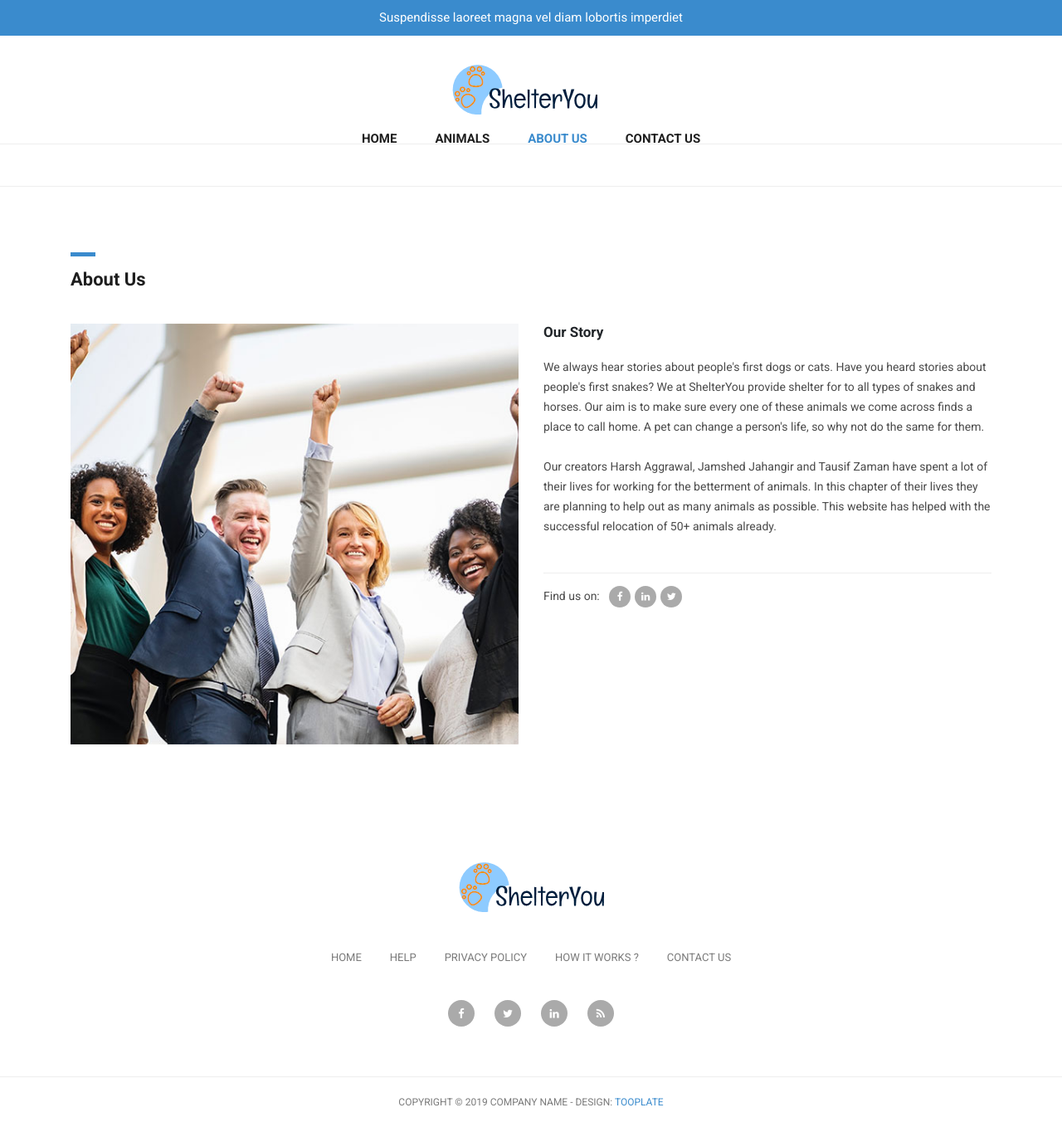
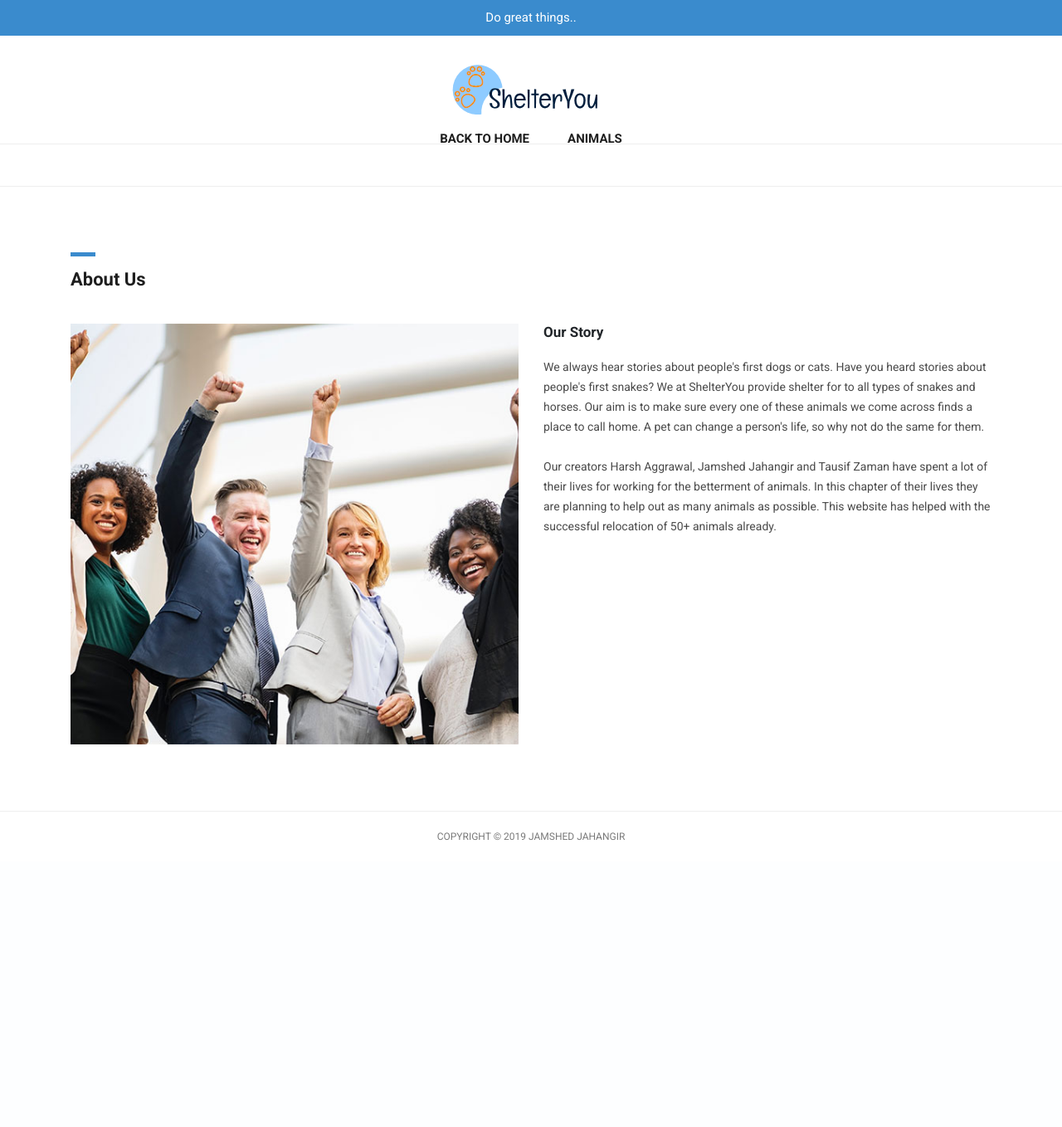
Before and after one commit to jamshed7/ShelterYou, a PHP site: page /about.html in a window 1280 px wide. Shown: the whole page at 83% size. After the commit the page ends 1013 px from the top, so only its background shows below. Run offline with PHP 8.4, Linux system fonts and the light colour scheme.

Commit message:
Made major changes

```diff
--- a/about.html
+++ b/about.html
@@ -9,7 +9,7 @@
     <meta name="author" content="">
     <link href="https://fonts.googleapis.com/css?family=Roboto:100,300,400,500,700" rel="stylesheet">
 
-    <title>Pixie Template - About Page</title>
+    <title>ShelterYou - About The Creators</title>
 
     <!-- Bootstrap core CSS -->
     <link href="vendor/bootstrap/css/bootstrap.min.css" rel="stylesheet">
@@ -20,10 +20,7 @@
     <link rel="stylesheet" href="assets/css/tooplate-main.css">
     <link rel="stylesheet" href="assets/css/owl.css">
     <link rel="stylesheet" href="assets/css/flex-slider.css">
-<!--
-Tooplate 2114 Pixie
-https://www.tooplate.com/view/2114-pixie
--->
+
   </head>
 
   <body>
@@ -33,7 +30,7 @@ https://www.tooplate.com/view/2114-pixie
       <div class="container">
         <div class="row">
           <div class="col-md-12">
-            <span>Suspendisse laoreet magna vel diam lobortis imperdiet</span>
+            <span>Do great things..</span>
           </div>
         </div>
       </div>
@@ -49,19 +46,12 @@ https://www.tooplate.com/view/2114-pixie
         <div class="collapse navbar-collapse" id="navbarResponsive">
           <ul class="navbar-nav ml-auto">
             <li class="nav-item">
-              <a class="nav-link" href="index.php">Home</a>
+              <a class="nav-link" href="index.php">Back to Home</a>
             </li>
             <li class="nav-item">
               <a class="nav-link" href="animals.php">Animals
                 <span class="sr-only">(current)</span>
               </a>
-            </li>
-            <li class="nav-item active">
-              <a class="nav-link" href="about.html">About Us</a>
-              <span class="sr-only">(current)</span>
-            </li>
-            <li class="nav-item">
-              <a class="nav-link" href="contact.html">Contact Us</a>
             </li>
           </ul>
         </div>
@@ -91,9 +81,6 @@ https://www.tooplate.com/view/2114-pixie
               <br>
               <p>Our creators Harsh Aggrawal, Jamshed Jahangir and Tausif Zaman have spent a lot of their lives for working for the betterment of animals. In this chapter of their lives they are planning to help out as many animals as possible. This website has helped with the successful relocation of 50+ animals already.</p>
               <br>
-              <div class="share">
-                <h6>Find us on: <span><a href="#"><i class="fa fa-facebook"></i></a><a href="#"><i class="fa fa-linkedin"></i></a><a href="#"><i class="fa fa-twitter"></i></a></span></h6>
-              </div>
             </div>
           </div>
         </div>
@@ -101,40 +88,7 @@ https://www.tooplate.com/view/2114-pixie
     </div>
     <!-- About Page Ends Here -->
 
-    <!-- Footer Starts Here -->
-    <div class="footer">
-      <div class="container">
-        <div class="row">
-          <div class="col-md-12">
-            <div class="logo">
-              <img src="assets/images/header-logo.png" alt="">
-            </div>
-          </div>
-          <div class="col-md-12">
-            <div class="footer-menu">
-              <ul>
-                <li><a href="#">Home</a></li>
-                <li><a href="#">Help</a></li>
-                <li><a href="#">Privacy Policy</a></li>
-                <li><a href="#">How It Works ?</a></li>
-                <li><a href="#">Contact Us</a></li>
-              </ul>
-            </div>
-          </div>
-          <div class="col-md-12">
-            <div class="social-icons">
-              <ul>
-                <li><a href="#"><i class="fa fa-facebook"></i></a></li>
-                <li><a href="#"><i class="fa fa-twitter"></i></a></li>
-                <li><a href="#"><i class="fa fa-linkedin"></i></a></li>
-                <li><a href="#"><i class="fa fa-rss"></i></a></li>
-              </ul>
-            </div>
-          </div>
-        </div>
-      </div>
-    </div>
-    <!-- Footer Ends Here -->
+
 
 
     <!-- Sub Footer Starts Here -->
@@ -143,9 +97,7 @@ https://www.tooplate.com/view/2114-pixie
         <div class="row">
           <div class="col-md-12">
             <div class="copyright-text">
-              <p>Copyright &copy; 2019 Company Name
-
-                - Design: <a rel="nofollow" href="https://www.facebook.com/tooplate">Tooplate</a></p>
+              <p>Copyright &copy; 2019 Jamshed Jahangir</p>
             </div>
           </div>
         </div>
```
Also changed, not shown: animals.php (+14 -33 lines), donate_money.php (+1 -23 lines), make_inquiry.php (+0 -11 lines).
